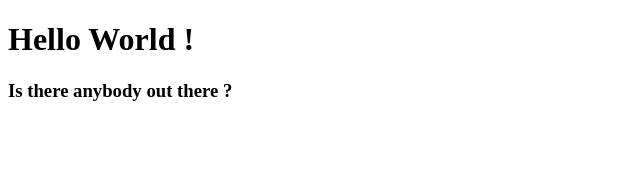
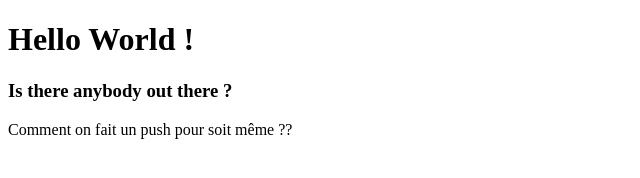
Before and after one commit to adriengrolee/dcpro12git, a plain HTML site: page index.html in a window 1280 px wide. Shown: the whole page, without its empty margins (0-640 px from the left). Drawn offline with Linux system fonts and the light colour scheme.

Commit message:
blabla git

```diff
--- a/index.html
+++ b/index.html
@@ -14,5 +14,7 @@
 
     <h3>Is there anybody out there ? </h3>
 
+    <p>Comment on fait un push pour soit même ?? </p>
+
 </body>
 </html>
```
